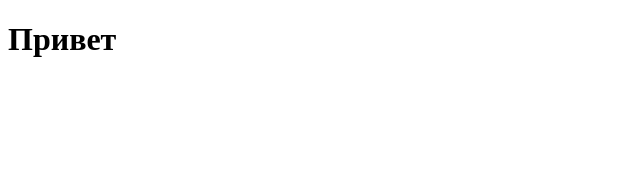
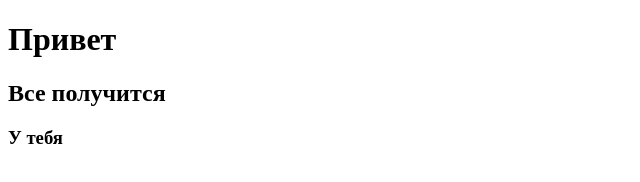
Before and after one commit to Anka-04/project, a plain HTML site: page index.html in a window 1280 px wide. Shown: the whole page, without its empty margins (0-640 px from the left). Drawn offline with Linux system fonts and the light colour scheme.

Commit message:
index.html mod

```diff
--- a/index.html
+++ b/index.html
@@ -6,6 +6,8 @@
     <meta name="viewport" content="width=device-width, initial-scale=1.0">
     <title>Document</title>
     <h1>Привет</h1>
+    <h2>Все получится</h2>
+    <h3>У тебя</h3>
 </head>
 <body>
 
```
